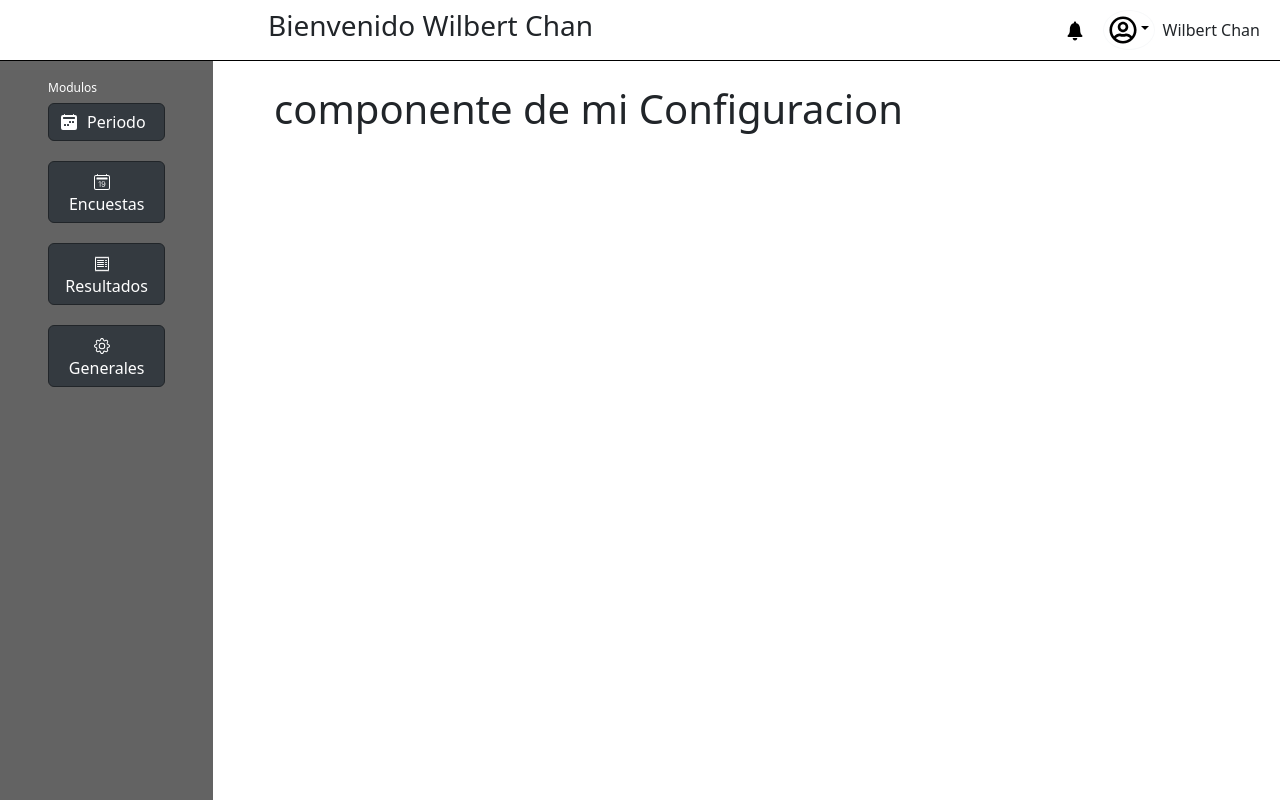
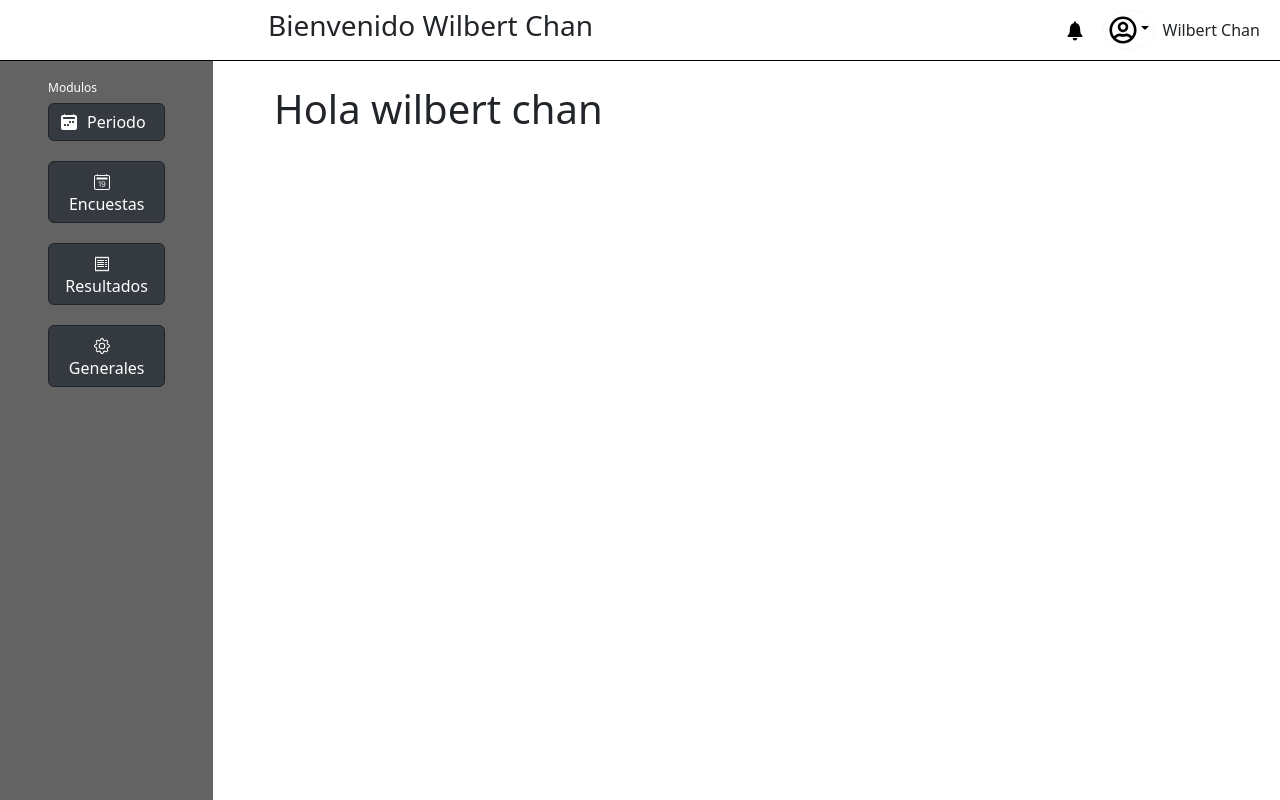
Before and after one commit to wilbert2004/Woorkfell, a React (Create React App) app in the folder frontend/: page /configuracion in a window 1280 px wide. Built offline with nearby package versions, Linux system fonts and the light colour scheme; a web font is replaced by a local one.

Commit message:
Ejemplo
ejemplo

```diff
--- a/frontend/src/components/configuracion.jsx
+++ b/frontend/src/components/configuracion.jsx
@@ -5,7 +5,7 @@ const Configuracion = () => {
   return (
     <Home>
       <div>
-        <h1>componente de mi Configuracion </h1>
+        <h1>Hola wilbert chan </h1>
       </div>
     </Home>
   );
```
